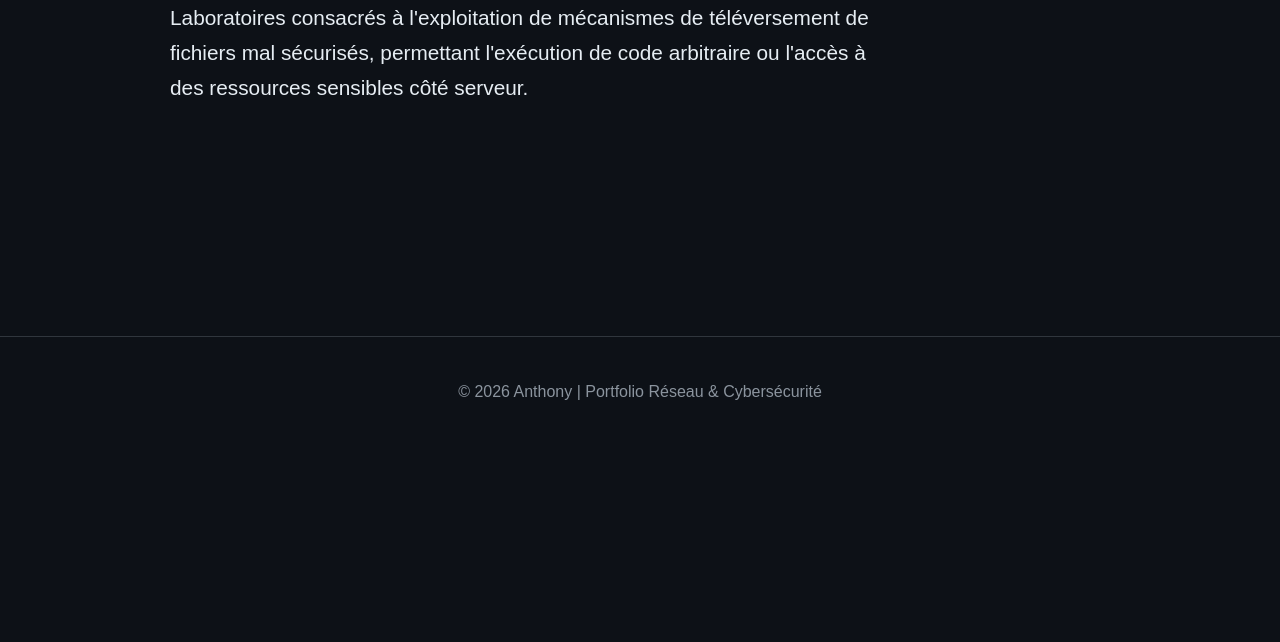
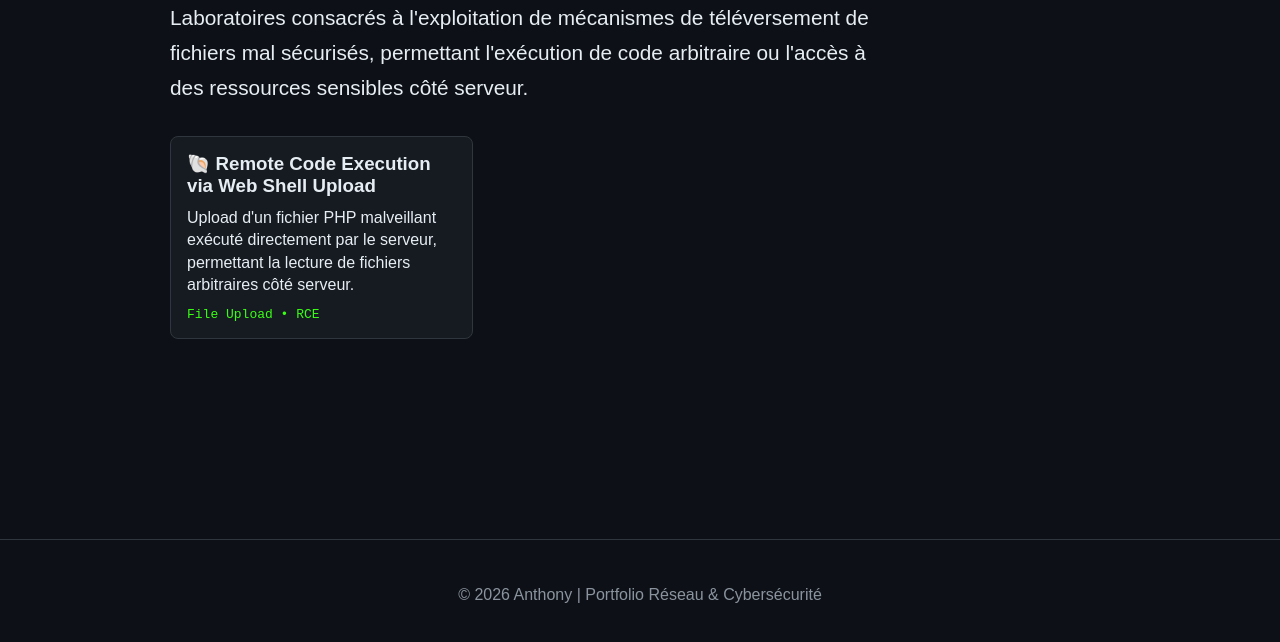
Before and after one commit to Anthony-CTF54/portfolio-cyber, a plain HTML site: page securite-pentest/securite-web/vulnerabilites-cote-serveur/file-upload/index.html in a window 1280 px wide. Shown: the part 246-888 px from the top of the page. Before the commit the page ends 800 px from the top, so only its background shows below. Drawn offline with Linux system fonts and the light colour scheme.

Commit message:
Update index.html

```diff
--- a/securite-pentest/securite-web/vulnerabilites-cote-serveur/file-upload/index.html
+++ b/securite-pentest/securite-web/vulnerabilites-cote-serveur/file-upload/index.html
@@ -68,6 +68,21 @@
     <div class="ctf-container">
 
 
+        <a href="remote-code-execution-web-shell-upload/index.html" class="ctf-card">
+
+            <h3>🐚 Remote Code Execution via Web Shell Upload</h3>
+
+            <p>
+                Upload d'un fichier PHP malveillant exécuté directement
+                par le serveur, permettant la lecture de fichiers
+                arbitraires côté serveur.
+            </p>
+
+            <span class="terminal">
+                File Upload • RCE
+            </span>
+
+        </a>
 
     </div>
 
```
